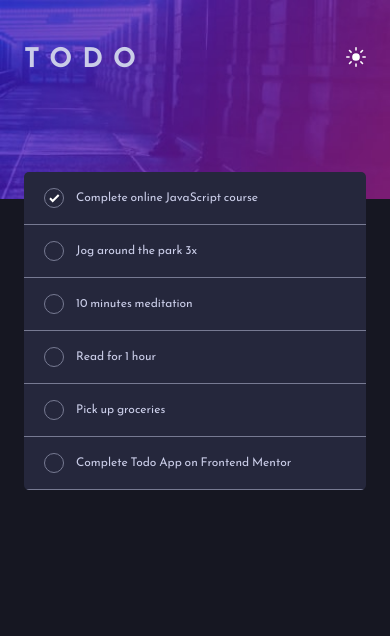
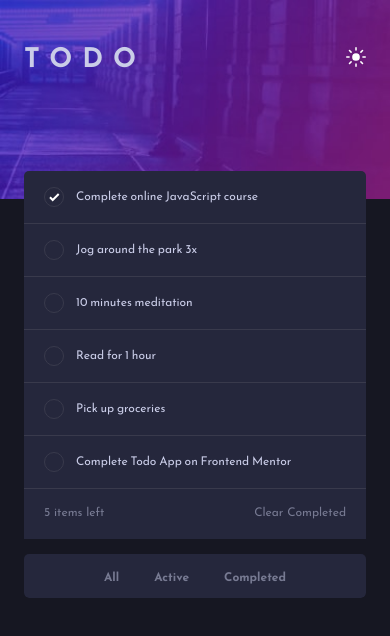
Before and after one commit to olesia1205/todo-app-main, a React (Create React App) app: page / in a window 390 px wide. Shown: the top 636 px of the page. Built offline with nearby package versions, Linux system fonts and the light colour scheme.

Commit message:
feat(components): add TodoFilterPanel

```diff
--- /dev/null
+++ b/src/components/TodoFilterPanel/TodoFilterPanel.tsx
@@ -0,0 +1,33 @@
+import useWindowWidth from '../../utils/windowWidth';
+import style from './styles/styles.module.css';
+
+const Filters = () => {
+  return (
+    <div className={style.filterButtonWrapper}>
+      <button className={`${style.button} ${style.text} ${style.textBold}`}>All</button>
+      <button className={`${style.button} ${style.text} ${style.textBold}`}>
+        Active
+      </button>
+      <button className={`${style.button} ${style.text} ${style.textBold}`}>
+        Completed
+      </button>
+    </div>
+  );
+};
+
+function TodoFilterPanel() {
+  const { width } = useWindowWidth();
+
+  return (
+    <div className={style.filterPanel}>
+      <div className={style.filterPanelWrapper}>
+        <p className={style.text}>5 items left</p>
+        {width >= 600 && <Filters />}
+        <button className={`${style.text} ${style.button}`}>Clear Completed</button>
+      </div>
+      {width < 600 && <Filters />}
+    </div>
+  );
+}
+
+export default TodoFilterPanel;
--- /dev/null
+++ b/src/components/TodoFilterPanel/styles/styles.module.css
@@ -0,0 +1,75 @@
+.filterPanel {
+  width: 100%;
+  max-width: 540px;
+}
+
+.filterPanelWrapper {
+  display: flex;
+  justify-content: space-between;
+  max-width: 492px;
+  width: 100%;
+  background-color: hsl(235, 24%, 19%);
+  padding: 18px 24px 16px;
+}
+
+.filterButtonWrapper {
+  display: flex;
+  justify-content: space-between;
+  max-width: 165px;
+  width: 100%;
+  margin-left: 40px;
+}
+
+.text {
+  margin: 0;
+  font-family: JosefinSans;
+  font-size: 14px;
+  font-style: normal;
+  line-height: 17px;
+  font-weight: 400;
+  color: hsl(234, 11%, 52%);
+}
+
+.textBold {
+  line-height: normal;
+  font-weight: 700;
+}
+
+.button {
+  padding: 0;
+  border: none;
+  background-color: transparent;
+  color: hsl(234, 11%, 52%);
+  cursor: pointer;
+}
+
+.button:hover {
+  color: hsl(234, 39%, 85%);
+}
+
+.button:active {
+  color: hsl(220, 98%, 61%);
+}
+
+@media screen and (max-width: 600px) {
+  .filterPanelWrapper {
+    margin: 0 auto;
+    padding: 19px 20px 21px;
+    max-width: calc(100% - 40px);
+  }
+
+  .filterButtonWrapper {
+    margin: 15px 0 0;
+    padding: 19px 80px 15px;
+    display: flex;
+    max-width: calc(100% - 160px);
+    border-radius: 5px;
+    justify-content: space-between;
+    background-color: hsl(235, 24%, 19%);
+  }
+
+  .text {
+    font-size: 12px;
+    line-height: 10px;
+  }
+}
--- a/src/components/TodoItem/styles/styles.module.css
+++ b/src/components/TodoItem/styles/styles.module.css
@@ -5,7 +5,7 @@
   max-width: 492px;
   width: 100%;
   align-items: center;
-  border-bottom: 1px solid hsl(234, 11%, 52%);
+  border-bottom: 1px solid hsl(237, 14%, 26%);
   background-color: hsl(235, 24%, 19%);
 }
 
@@ -36,7 +36,7 @@
   min-width: 23px;
   min-height: 23px;
   border-radius: 50%;
-  border: 1px solid hsl(234, 11%, 52%);
+  border: 1px solid hsl(237, 14%, 26%);
 }
 
 .checkboxLabelCompleted::before {
--- a/src/components/TodoList/TodoList.tsx
+++ b/src/components/TodoList/TodoList.tsx
@@ -1,5 +1,6 @@
 /* eslint-disable react/no-array-index-key */
 import todos from '../../utils/constants';
+import TodoFilterPanel from '../TodoFilterPanel/TodoFilterPanel';
 import TodoItem from '../TodoItem/TodoItem';
 import styles from './styles/styles.module.css';
 
@@ -9,6 +10,7 @@ function TodoList() {
       {todos.map((todo: { title: string; completed: boolean }, index: number) => (
         <TodoItem key={index} title={todo.title} completed={todo.completed} />
       ))}
+      <TodoFilterPanel />
     </ul>
   );
 }
--- a/src/components/TodoList/styles/styles.module.css
+++ b/src/components/TodoList/styles/styles.module.css
@@ -2,10 +2,17 @@
   display: flex;
   flex-direction: column;
   align-items: center;
+  width: 542px;
   padding: 0;
-  margin: -27px 0 0;
-  max-width: calc(100% - 48px);
-  width: 100%;
+  margin: -55px 0 0;
   border-radius: 5px;
   overflow: hidden;
 }
+
+@media screen and (max-width: 600px) {
+  .todoList {
+    max-width: calc(100% - 48px);
+    width: 100%;
+    margin: -28px 0 0;
+  }
+}
--- /dev/null
+++ b/src/utils/windowWidth.ts
@@ -0,0 +1,20 @@
+import { useEffect, useState } from 'react';
+
+function getWindowWidth() {
+  const { innerWidth: width } = window;
+  return { width };
+}
+
+export default function useWindowWidth() {
+  const [windowWidth, setWindowWidth] = useState(getWindowWidth());
+
+  useEffect(() => {
+    function handleWindowWidth() {
+      setWindowWidth(getWindowWidth());
+    }
+
+    window.addEventListener('resize', handleWindowWidth);
+  }, []);
+
+  return windowWidth;
+}
```
